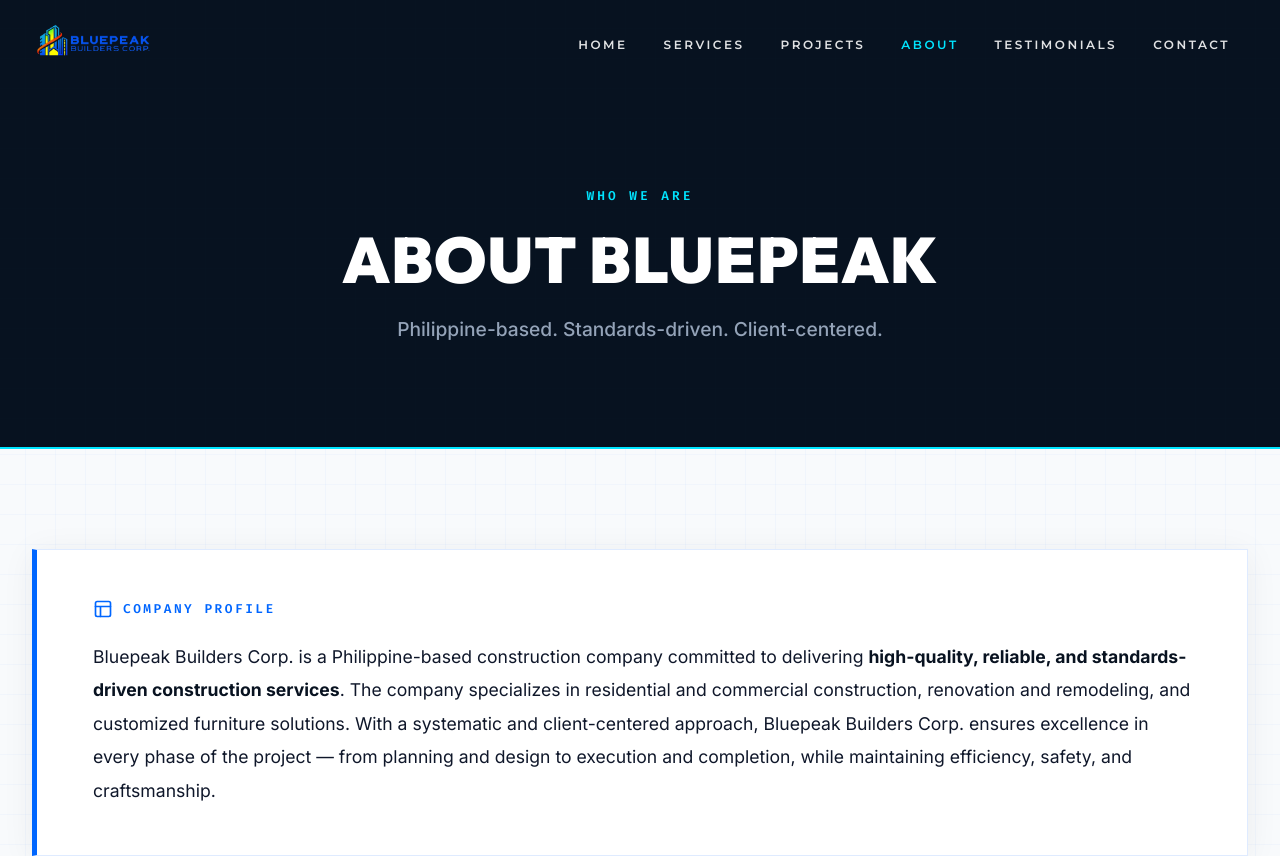
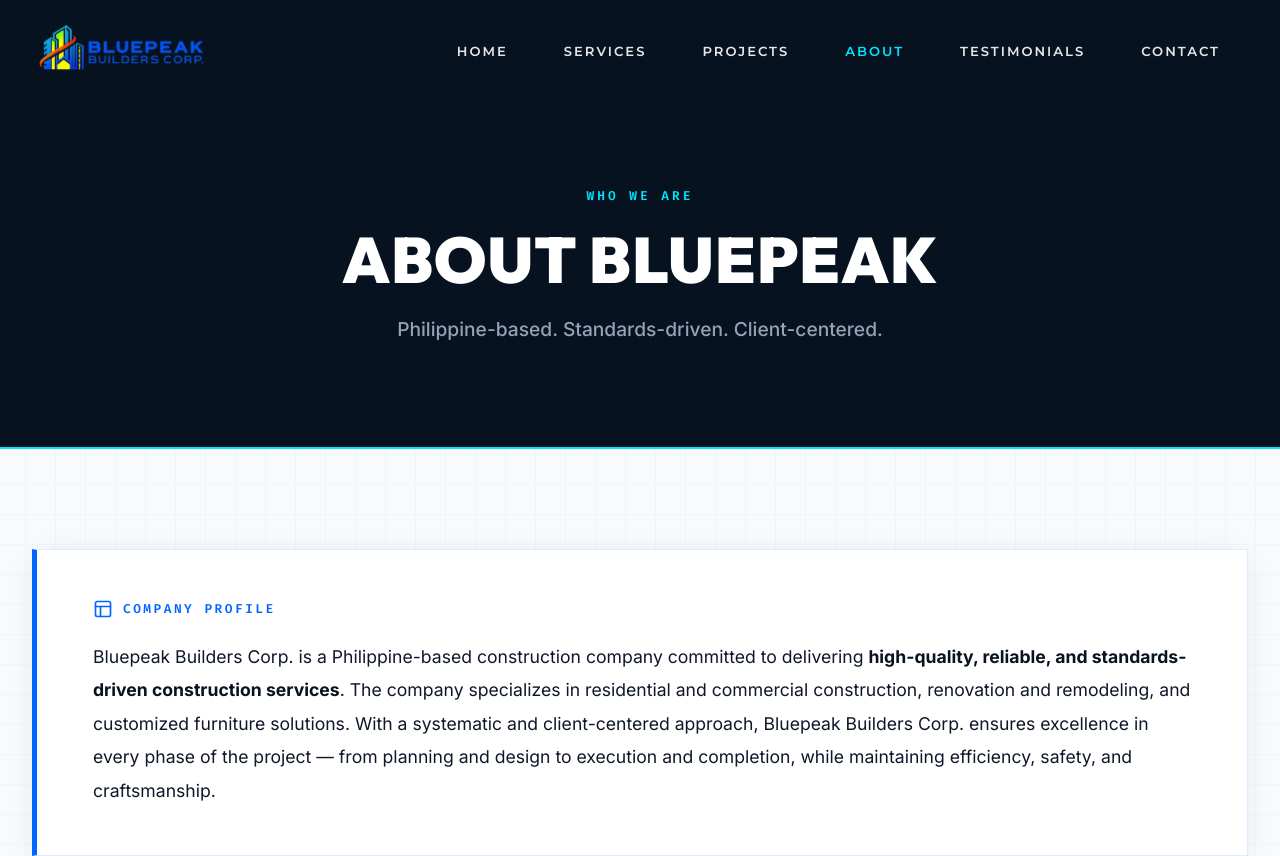
Before and after one commit to Kusen13/BLUEPEAK_WEBSITE, a plain HTML site: page about.html in a window 1280 px wide. Shown: the top 856 px of the page. Drawn offline with Linux system fonts and the light colour scheme.

Commit message:
Increase navbar logo to 70px, expand nav link padding to 28px each side, spread links across full header width to match Monolith sizing

```diff
--- a/styles.css
+++ b/styles.css
@@ -238,21 +238,21 @@
 }
 
 /* ---------- NAVIGATION ---------- */
-/* ---------- NAVIGATION ---------- */
 .navbar {
   position: fixed;
   top: 0;
   left: 0;
   width: 100%;
   z-index: 1000;
-  padding: 16px 0;
+  padding: 12px 32px;
   background: transparent;
   border-bottom: none;
   transition: background 0.4s ease, padding 0.4s ease;
+  box-sizing: border-box;
 }
 
 .navbar.scrolled {
-  padding: 10px 0;
+  padding: 8px 32px;
   background: rgba(5, 12, 24, 0.95);
   backdrop-filter: blur(12px);
   -webkit-backdrop-filter: blur(12px);
@@ -262,17 +262,19 @@
   display: flex;
   align-items: center;
   justify-content: space-between;
-  gap: 40px;
+  max-width: 100%;
+  width: 100%;
+  padding: 0;
 }
 
 .navbar-logo img {
-  height: 48px;
+  height: 70px;
   width: auto;
   transition: height 0.3s ease;
 }
 
 .navbar.scrolled .navbar-logo img {
-  height: 38px;
+  height: 50px;
 }
 
 .nav-links {
@@ -280,6 +282,8 @@
   align-items: center;
   gap: 0;
   list-style: none;
+  flex: 1;
+  justify-content: flex-end;
 }
 
 .nav-links li {
@@ -288,15 +292,16 @@
 
 .nav-links a {
   display: block;
-  padding: 8px 18px;
+  padding: 12px 28px;
   font-family: 'Montserrat', sans-serif;
-  font-size: 0.75rem;
+  font-size: 0.82rem;
   font-weight: 600;
   text-transform: uppercase;
-  letter-spacing: 2.5px;
-  color: rgba(255, 255, 255, 0.88);
+  letter-spacing: 2px;
+  color: rgba(255, 255, 255, 0.9);
   border: none;
   transition: color 0.25s ease;
+  white-space: nowrap;
 }
 
 .nav-links a:hover,
@@ -1835,6 +1840,14 @@
     display: flex;
   }
 
+  .navbar {
+    padding: 10px 20px;
+  }
+
+  .navbar-logo img {
+    height: 50px;
+  }
+
   .nav-links {
     position: fixed;
     top: 0;
@@ -1844,10 +1857,12 @@
     background: var(--navy-900);
     flex-direction: column;
     align-items: flex-start;
+    justify-content: flex-start;
     padding: 120px 40px 40px;
     gap: 8px;
     transition: right 0.4s var(--ease-out);
     border-left: 2px solid var(--accent-cyan);
+    flex: none;
   }
 
   .nav-links.open {
```
